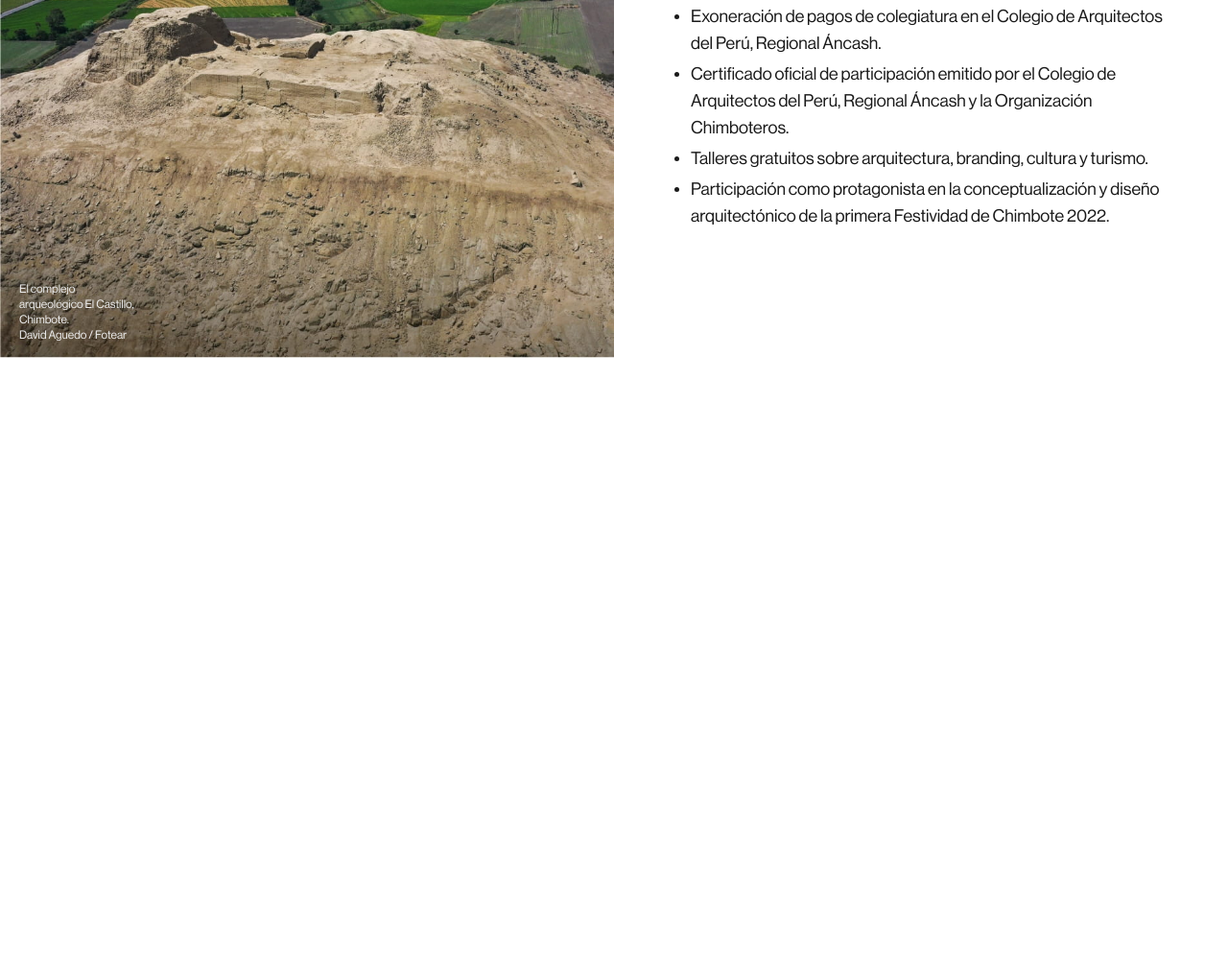
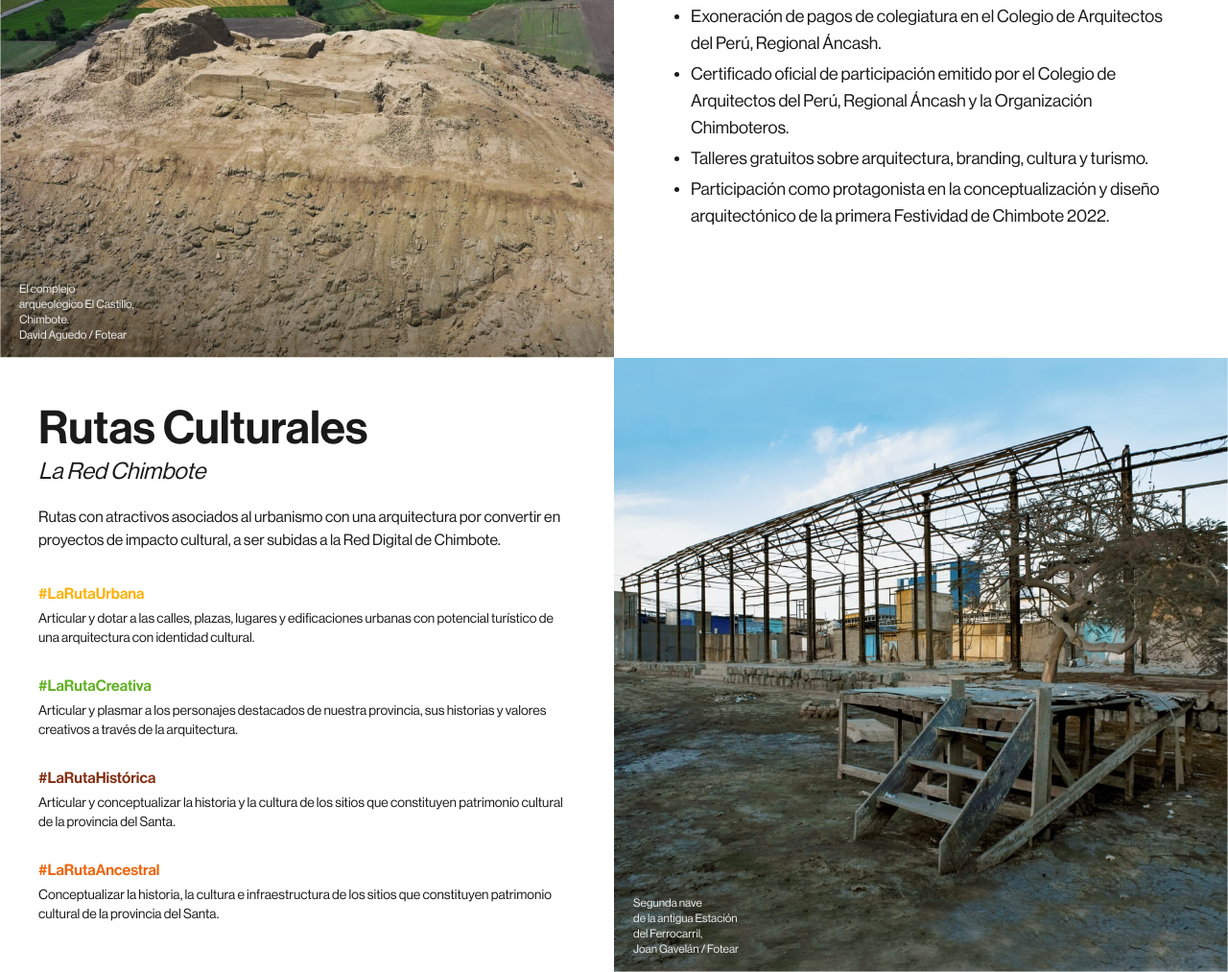
Before and after one commit to chimboteros/chimboteros, an Astro site: page /aldea in a window 1280 px wide. Shown: the part 4956-5969 px from the top of the page at 96% size. Before the commit the page ends 5329 px from the top, so only its background shows below. Built offline with nearby package versions, Linux system fonts and the light colour scheme; Astro itself is replaced by a stand-in of ours.

Commit message:
add rutas section

```diff
--- a/src/pages/aldea.astro
+++ b/src/pages/aldea.astro
@@ -6,6 +6,7 @@ import Expediciones from '@/sections/aldea/Expediciones.astro'
 import Hero from '@/sections/aldea/Hero.astro'
 import Introduction from '@/sections/aldea/Introduction.astro'
 import Propósito from '@/sections/aldea/Propósito.astro'
+import Rutas from '@/sections/aldea/Rutas.astro'
 import Talleres from '@/sections/aldea/Talleres.astro'
 ---
 
@@ -17,4 +18,5 @@ import Talleres from '@/sections/aldea/Talleres.astro'
   <Expediciones />
   <Convocatoria />
   <Beneficios />
+  <Rutas />
 </Layout>
--- /dev/null
+++ b/src/sections/aldea/Rutas.astro
@@ -0,0 +1,70 @@
+---
+import Heading from '@/components/aldea/Heading.astro'
+
+const routes = [
+  {
+    name: 'Urbana',
+    description:
+      'Articular y dotar a las calles, plazas, lugares y edificaciones urbanas con potencial turístico de una arquitectura con identidad cultural.',
+    textColor: 'text-[#FEB109]'
+  },
+  {
+    name: 'Creativa',
+    description:
+      'Articular y plasmar a los personajes destacados de nuestra provincia, sus historias y valores creativos a través de la arquitectura.',
+    textColor: 'text-[#60B122]'
+  },
+  {
+    name: 'Histórica',
+    description:
+      'Articular y conceptualizar la historia y la cultura de los sitios que constituyen patrimonio cultural de la provincia del Santa.',
+    textColor: 'text-[#833014]'
+  },
+  {
+    name: 'Ancestral',
+    description:
+      'Conceptualizar la historia, la cultura e infraestructura de los sitios que constituyen patrimonio cultural de la provincia del Santa.',
+    textColor: 'text-[#ED640D]'
+  }
+]
+---
+
+<section id='rutas' class='grid lg:grid-cols-2 border-t lg:border-t-0'>
+  <div class='relative py-14 px-10'>
+    <div
+      class='w-[35rem] max-w-fit lg:max-w-full mx-auto lg:absolute-center md:text-center lg:text-left'
+    >
+      <div class='text-center lg:text-left mb-10 lg:mb-8 [&>p]:text-base'>
+        <Heading
+          title='Rutas Culturales'
+          subtitle='La Red Chimbote'
+          description='Rutas con atractivos asociados al urbanismo con una arquitectura por convertir en proyectos de impacto cultural, a ser subidas a la Red Digital de Chimbote.'
+        />
+      </div>
+
+      <ul class='w-full flex flex-col gap-7'>
+        {
+          routes.map(({ name, description, textColor }) => (
+            <li>
+              <h3 class={`${textColor} text-lg lg:text-base font-medium mb-1`}>
+                #LaRuta{name}
+              </h3>
+              <p class='text-base lg:text-sm'>{description}</p>
+            </li>
+          ))
+        }
+      </ul>
+    </div>
+  </div>
+
+  <div class='relative'>
+    <img
+      src='/images/aldea/estación-del-ferrocarril.jpg'
+      alt='estación del ferrocarril de chimbote'
+    />
+    <small class='absolute bottom-4 left-5 text-xs text-[#eee]'>
+      Segunda nave <br /> de la antigua Estación <br /> del Ferrocarril, <br /> Joan
+      Gavelán / Fotear
+    </small>
+  </div>
+</section>
```
